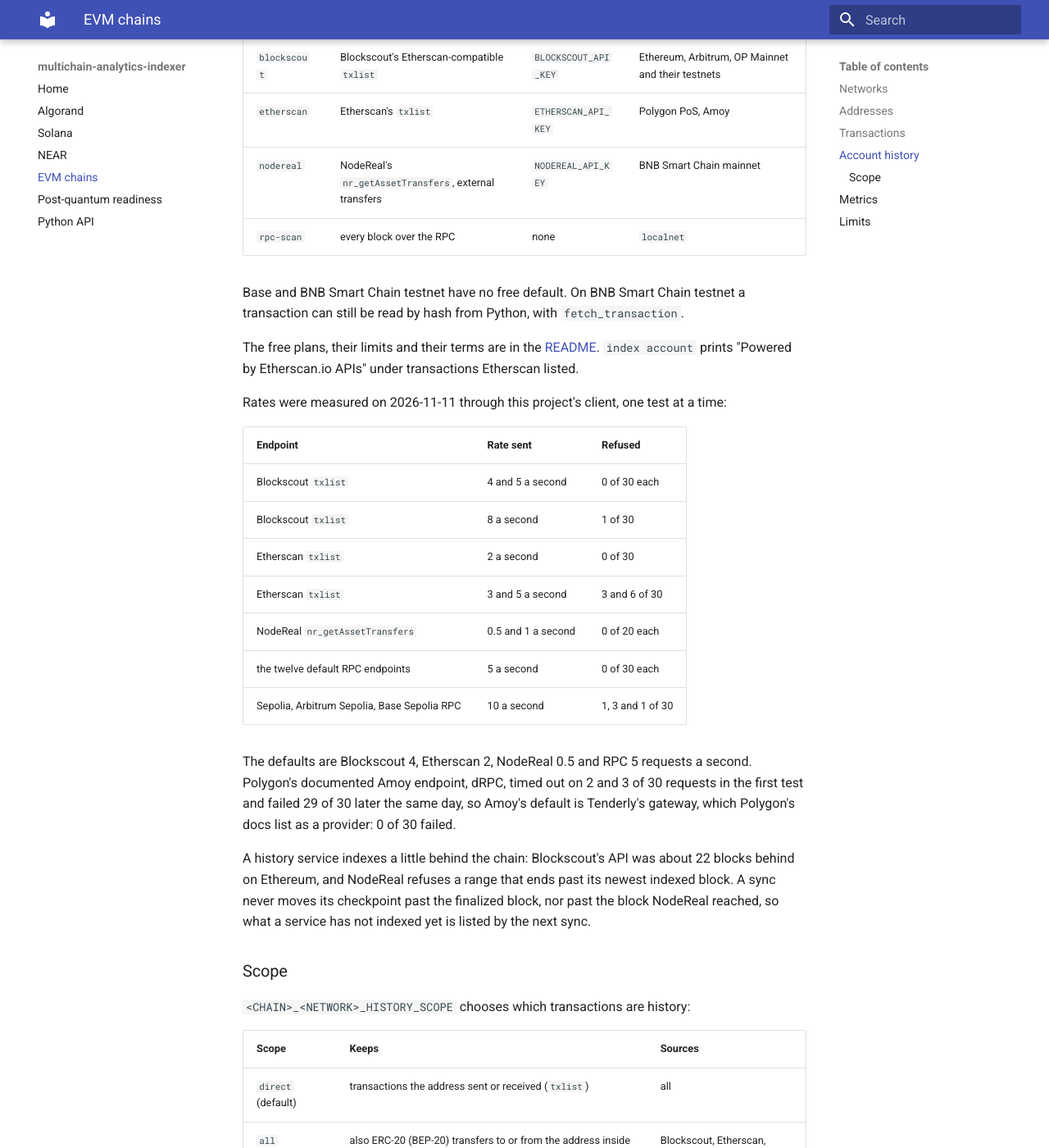
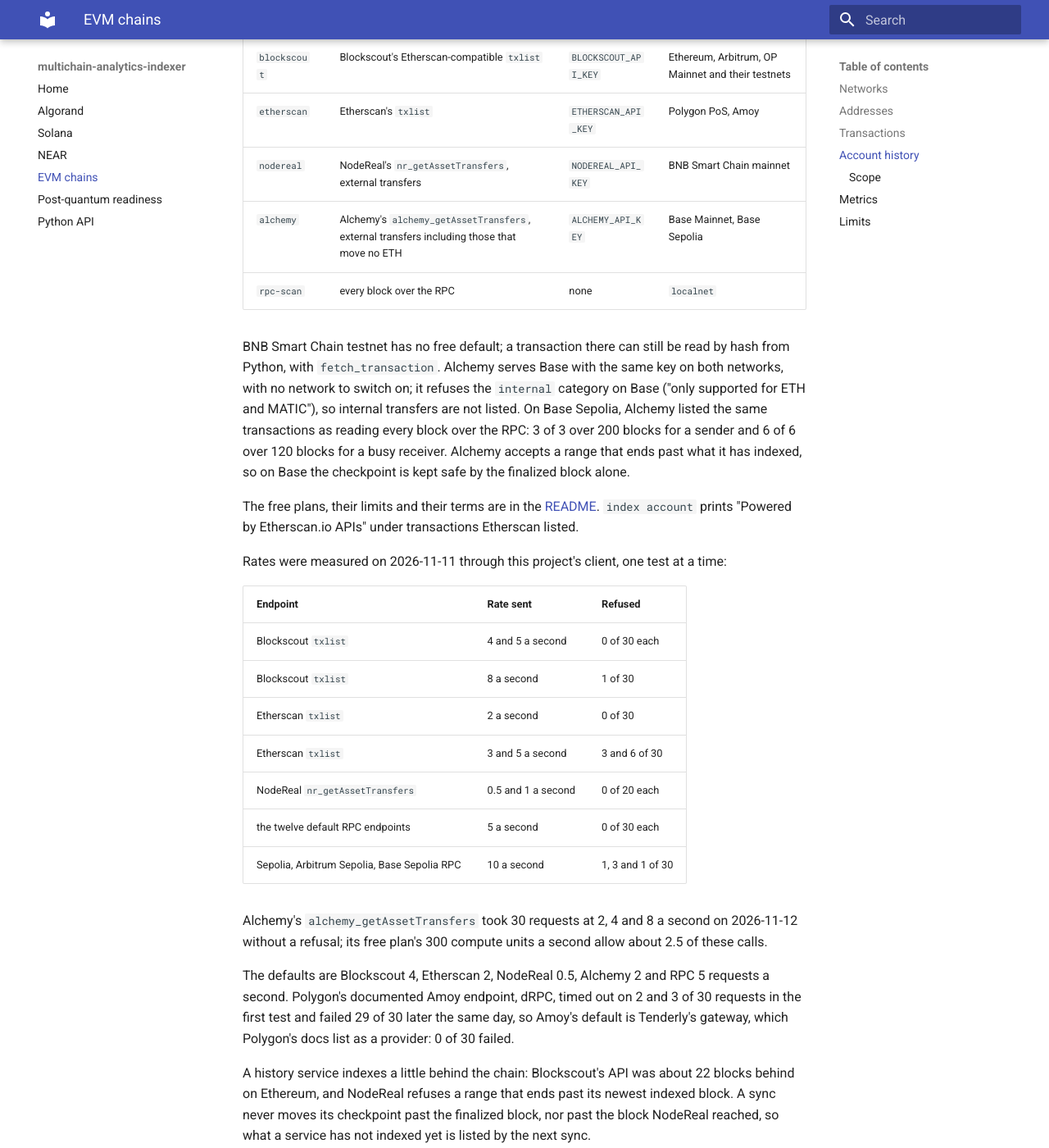
Before and after one commit to majidali32ms-lang/multichain-analytics-indexer, an MkDocs documentation site: the page built from docs/chains/evm.md, in a window 1280 px wide and 1400 px high, scrolled down 2759 px. Shown: the whole window at 82% size. Built offline with MkDocs 1.6.1 and Material for MkDocs 9.7.7, drawn with Linux system fonts in a browser that asks for light colours.

Commit message:
Document Alchemy for Base and give the live job its key
README, the EVM docs page and .env.example list ALCHEMY_API_KEY with its free plan as Alchemy states it and as measured, and the live job reads it from the repository secrets, like the other keys.

```diff
--- a/docs/chains/evm.md
+++ b/docs/chains/evm.md
@@ -87,10 +87,16 @@ hashes. `<CHAIN>_<NETWORK>_HISTORY_SOURCE` chooses it:
 | `blockscout` | Blockscout's Etherscan-compatible `txlist` | `BLOCKSCOUT_API_KEY` | Ethereum, Arbitrum, OP Mainnet and their testnets |
 | `etherscan` | Etherscan's `txlist` | `ETHERSCAN_API_KEY` | Polygon PoS, Amoy |
 | `nodereal` | NodeReal's `nr_getAssetTransfers`, external transfers | `NODEREAL_API_KEY` | BNB Smart Chain mainnet |
+| `alchemy` | Alchemy's `alchemy_getAssetTransfers`, external transfers including those that move no ETH | `ALCHEMY_API_KEY` | Base Mainnet, Base Sepolia |
 | `rpc-scan` | every block over the RPC | none | `localnet` |
 
-Base and BNB Smart Chain testnet have no free default. On BNB Smart Chain testnet a
-transaction can still be read by hash from Python, with `fetch_transaction`.
+BNB Smart Chain testnet has no free default; a transaction there can still be read by hash
+from Python, with `fetch_transaction`. Alchemy serves Base with the same key on both networks,
+with no network to switch on; it refuses the `internal` category on Base ("only supported for
+ETH and MATIC"), so internal transfers are not listed. On Base Sepolia, Alchemy listed the same
+transactions as reading every block over the RPC: 3 of 3 over 200 blocks for a sender and 6 of
+6 over 120 blocks for a busy receiver. Alchemy accepts a range that ends past what it has
+indexed, so on Base the checkpoint is kept safe by the finalized block alone.
 
 The free plans, their limits and their terms are in the
 [README](https://github.com/majidali32ms-lang/multichain-analytics-indexer#account-history).
@@ -108,7 +114,10 @@ Rates were measured on 2026-11-11 through this project's client, one test at a t
 | the twelve default RPC endpoints | 5 a second | 0 of 30 each |
 | Sepolia, Arbitrum Sepolia, Base Sepolia RPC | 10 a second | 1, 3 and 1 of 30 |
 
-The defaults are Blockscout 4, Etherscan 2, NodeReal 0.5 and RPC 5 requests a second.
+Alchemy's `alchemy_getAssetTransfers` took 30 requests at 2, 4 and 8 a second on 2026-11-12
+without a refusal; its free plan's 300 compute units a second allow about 2.5 of these calls.
+
+The defaults are Blockscout 4, Etherscan 2, NodeReal 0.5, Alchemy 2 and RPC 5 requests a second.
 Polygon's documented Amoy endpoint, dRPC, timed out on 2 and 3 of 30 requests in the first
 test and failed 29 of 30 later the same day, so Amoy's default is Tenderly's gateway, which
 Polygon's docs list as a provider: 0 of 30 failed.
@@ -125,7 +134,7 @@ reached, so what a service has not indexed yet is listed by the next sync.
 | Scope | Keeps | Sources |
 |---|---|---|
 | `direct` (default) | transactions the address sent or received (`txlist`) | all |
-| `all` | also ERC-20 (BEP-20) transfers to or from the address inside someone else's call (`tokentx` with the same block range) | Blockscout, Etherscan, NodeReal (category `20`) |
+| `all` | also ERC-20 (BEP-20) transfers to or from the address inside someone else's call (`tokentx` with the same block range) | Blockscout, Etherscan, NodeReal (category `20`), Alchemy (`erc20`) |
 
 An example: on Arbitrum Sepolia, transaction
 `0x67398b1eef1d67328d1f558e7d5131ec08f3cd9b8d909a38c281ec287a2f0e08` was sent by `0x523d…4612`
```
Also changed, not shown: README.md (+6 -5 lines), 2 other files.
